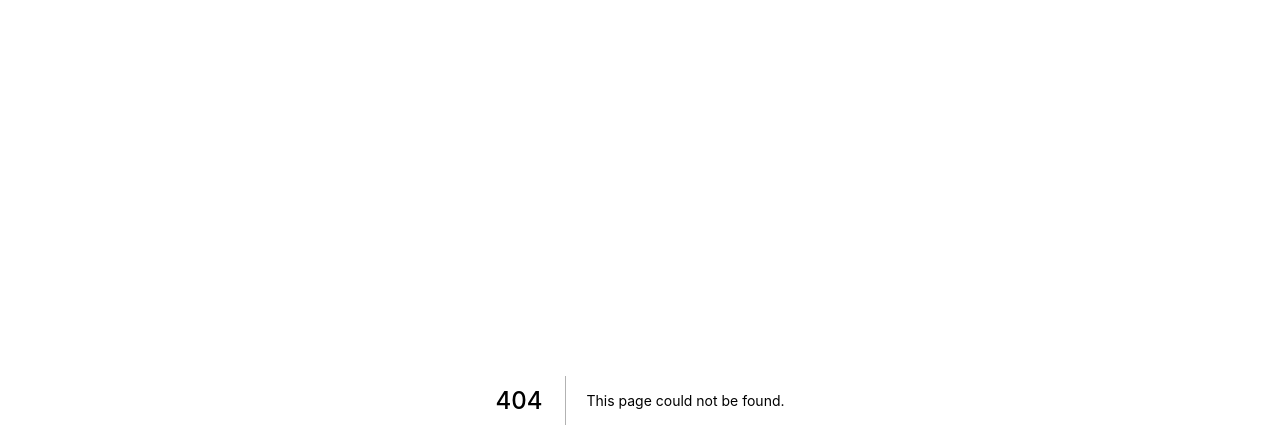
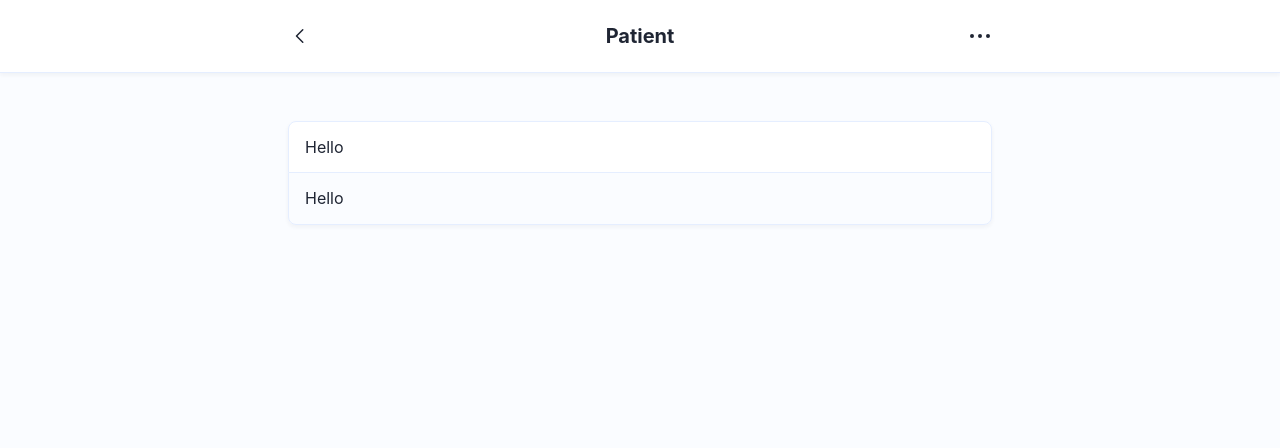
Before and after one commit to scottwillmoore/fit3161, a Next.js app: page /patient in a window 1280 px wide. Before the commit this address had no page. Shown: the top 448 px of the page. Built offline with nearby package versions, Linux system fonts and the light colour scheme.

Commit message:
Clean up component implementations

```diff
--- a/src/components/button.tsx
+++ b/src/components/button.tsx
@@ -1,6 +1,12 @@
-import { Fragment, createElement } from "react";
+import { Fragment } from "react";
 
-import { As, WithAs, WithChildren } from "app/utilities";
+import {
+    As,
+    AsProps,
+    ChildrenProps,
+    classNames,
+    createElement,
+} from "app/utilities";
 
 import classes from "./button.module.scss";
 
@@ -8,39 +14,43 @@ function capitalize([first, ...rest]: string) {
     return `${first.toUpperCase()}${rest.join("")}`;
 }
 
-export type ButtonVariant = "primary" | "secondary" | "danger";
+const buttonVariants = {
+    primary: classes.buttonPrimary,
+    secondary: classes.buttonSecondary,
+    danger: classes.buttonDanger,
+};
 
-export type ButtonProperties<T extends As> = WithAs<T> & {
+export type ButtonVariant = keyof typeof buttonVariants;
+
+export type ButtonProps<T extends As> = {
     icon: any;
     text: string;
     variant: ButtonVariant;
-};
+} & AsProps<T>;
 
 export function Button<T extends As>({
-    as,
-    icon,
+    icon: Icon,
     text,
     variant,
-    ...properties
-}: ButtonProperties<T>) {
-    const classNames = [];
-    classNames.push(classes.button);
-    classNames.push(classes[`button${capitalize(variant)}`]);
-
-    const className = classNames.join(" ");
+    as,
+    asRef,
+    ...props
+}: ButtonProps<T>) {
+    const className = classNames(classes.button, buttonVariants[variant]);
 
     return createElement(
         as || "button",
-        { className, ...properties },
+        asRef,
+        { className, ...props },
         <Fragment>
-            {createElement(icon, { height: "24" })}
+            <Icon height="24" />
             <span className={classes.text}>{text}</span>
         </Fragment>
     );
 }
 
-export type ButtonGroupProperties = WithChildren;
+export type ButtonGroupProps = ChildrenProps;
 
-export function ButtonGroup({ children }: ButtonGroupProperties) {
+export function ButtonGroup({ children }: ButtonGroupProps) {
     return <div className={classes.buttonGroup}>{children}</div>;
 }
--- a/src/components/card.module.scss
+++ b/src/components/card.module.scss
@@ -3,80 +3,55 @@
 @use "utilities" as *;
 @use "variables" as *;
 
+$background-color-primary: $color-white;
+$background-color-secondary: $color-blue-white;
+$border-color: $color-blue-soft;
+$border-width: 1px;
+$border-radius: 8px;
+$box-shadow: $box-shadow;
+$box-shadow-focus: $box-shadow-outline;
+$box-shadow-hover: $box-shadow-outline;
+
 .card {
     display: flex;
     flex-direction: column;
-    text-align: left;
-    color: $color-blue-black;
-    background-color: $color-white;
     border-radius: $border-radius;
     box-shadow: $box-shadow;
 
+    &:focus {
+        box-shadow: $box-shadow-focus;
+    }
+
     &:hover {
-        box-shadow: $box-shadow-outline;
+        box-shadow: $box-shadow-hover;
+    }
+
+    & > * + * {
+        margin-top: -1px;
     }
 }
 
-.section {
-}
-
-.section {
+.cardSection {
     position: relative;
     padding: 16px;
     border-width: $border-width;
-    border-color: $color-blue-soft;
+    border-color: $border-color;
+
+    &:first-child {
+        border-top-left-radius: $border-radius;
+        border-top-right-radius: $border-radius;
+    }
+
+    &:last-child {
+        border-bottom-left-radius: $border-radius;
+        border-bottom-right-radius: $border-radius;
+    }
 }
 
-.section {
-    margin-top: -1px;
+.cardSectionPrimary {
+    background-color: $background-color-primary;
 }
 
-.section:first-child {
-    border-top-left-radius: $border-radius;
-    border-top-right-radius: $border-radius;
+.cardSectionSecondary {
+    background-color: $background-color-secondary;
 }
-
-.section:last-child {
-    border-bottom-left-radius: $border-radius;
-    border-bottom-right-radius: $border-radius;
-}
-
-// .card {
-//     @include column;
-//     @include transition;
-
-//     text-align: left;
-//     color: $color-blue-black;
-//     background-color: $color-white;
-//     border-radius: $border-radius;
-
-//     box-shadow: $box-shadow;
-
-//     &:hover {
-//         box-shadow: $box-shadow-outline;
-//     }
-
-//     & > * {
-//         position: relative;
-//         padding: 16px;
-//         border-width: $border-width;
-//         border-color: $color-blue-soft;
-//     }
-
-//     & > * {
-//         margin-top: -1px;
-//     }
-
-//     & > *:first-child {
-//         border-top-left-radius: 4px;
-//         border-top-right-radius: 4px;
-//     }
-
-//     & > *:last-child {
-//         border-bottom-left-radius: 4px;
-//         border-bottom-right-radius: 4px;
-//     }
-// }
-
-// .section {
-// }
--- a/src/components/card.tsx
+++ b/src/components/card.tsx
@@ -1,29 +1,68 @@
-import { createElement } from "react";
-
-import { As, Join, WithAs, WithChildren } from "app/utilities";
+import {
+    As,
+    AsProps,
+    ChildrenProps,
+    classNames,
+    createElement,
+} from "app/utilities";
 
 import classes from "./card.module.scss";
 
-export type CardProps<T extends As> = Join<WithChildren, WithAs<T>>;
+const CARD_DEFAULT_AS = "div";
 
-export function Card<T extends As>({ as, children, ...props }: CardProps<T>) {
+export type CardProps<T extends As> = AsProps<T> & ChildrenProps;
+
+export function Card<T extends As>({
+    as,
+    asRef,
+    children,
+    ...props
+}: CardProps<T>) {
+    const className = classes.card;
     return createElement(
-        as || "div",
-        { className: classes.card, ...props },
+        as || CARD_DEFAULT_AS,
+        asRef,
+        {
+            className,
+            ...props,
+        },
         children
     );
 }
 
-export type CardSectionProps<T extends As> = Join<WithChildren, WithAs<T>>;
+const CARD_SECTION_DEFAULT_AS = "div";
+
+const cardSectionVariants = {
+    primary: classes.cardSectionPrimary,
+    secondary: classes.cardSectionSecondary,
+};
+
+export type CardSectionVariant = keyof typeof cardSectionVariants;
+
+export type CardSectionProps<T extends As> = {
+    variant?: CardSectionVariant;
+} & AsProps<T> &
+    ChildrenProps;
 
 export function CardSection<T extends As>({
+    variant = "primary",
     as,
+    asRef,
     children,
     ...props
 }: CardSectionProps<T>) {
+    const className = classNames(
+        classes.cardSection,
+        cardSectionVariants[variant]
+    );
+
     return createElement(
-        as || "div",
-        { className: classes.section, ...props },
+        as || CARD_SECTION_DEFAULT_AS,
+        asRef,
+        {
+            className,
+            ...props,
+        },
         children
     );
 }
--- a/src/components/frame.tsx
+++ b/src/components/frame.tsx
@@ -2,7 +2,7 @@ import Head from "next/head";
 
 import { Fragment } from "react";
 
-import { WithChildren } from "app/utilities";
+import { ChildrenProps } from "app/utilities";
 import { ChevronLeft, KebabHorizontal } from "app/icons";
 
 import classes from "./frame.module.scss";
@@ -27,7 +27,7 @@ function Header({ title }: HeaderProps) {
     );
 }
 
-export type BodyProps = WithChildren;
+export type BodyProps = ChildrenProps;
 
 function Body({ children }: BodyProps) {
     return <main className={classes.body}>{children}</main>;
@@ -35,7 +35,7 @@ function Body({ children }: BodyProps) {
 
 export type FrameProps = {
     title: string;
-} & WithChildren;
+} & ChildrenProps;
 
 export function Frame({ title, children }: FrameProps) {
     return (
@@ -65,7 +65,7 @@ export function Frame({ title, children }: FrameProps) {
 
             <div className={classes.frame}>
                 <Header title={title} />
-                <Body>{children} </Body>
+                <Body>{children}</Body>
             </div>
         </Fragment>
     );
--- a/src/components/index.tsx
+++ b/src/components/index.tsx
@@ -1,6 +1,5 @@
 export * from "./button";
 export * from "./card";
 export * from "./frame";
-export * from "./multiple-choice";
 export * from "./progress-bar";
 export * from "./radio";
--- a/src/components/radio.tsx
+++ b/src/components/radio.tsx
@@ -1,16 +1,16 @@
 import { useState } from "react";
 
-import { WithChildren } from "app/utilities";
+import { ChildrenProps, classNames } from "app/utilities";
 
 import classes from "./radio.module.scss";
 
-export type RadioProperties = {
+export type RadioProps = {
     name: string;
     title: string;
     description: string;
 };
 
-export function Radio({ name, title, description }: RadioProperties) {
+export function Radio({ name, title, description }: RadioProps) {
     return (
         <label className={classes.label}>
             <input className={classes.input} type="radio" name={name} />
@@ -25,17 +25,12 @@ export function Radio({ name, title, description }: RadioProperties) {
     );
 }
 
-export type RadioGroupProperties = WithChildren;
+export type RadioGroupProps = ChildrenProps;
 
-export function RadioGroup({ children }: RadioGroupProperties) {
+export function RadioGroup({ children }: RadioGroupProps) {
     const [focus, setFocus] = useState(false);
 
-    const classNames = [classes.card];
-    if (focus) {
-        classNames.push(classes.cardFocus);
-    }
-
-    const className = classNames.join(" ");
+    const className = classNames(classes.card, focus && classes.cardFocus);
 
     return (
         <div
--- /dev/null
+++ b/src/pages/patient.tsx
@@ -0,0 +1,16 @@
+import { Card, CardSection, Frame } from "app/components";
+
+export default function Patient() {
+    return (
+        <Frame title="Patient">
+            <Card>
+                <CardSection>
+                    <p>Hello</p>
+                </CardSection>
+                <CardSection variant="secondary">
+                    <p>Hello</p>
+                </CardSection>
+            </Card>
+        </Frame>
+    );
+}
--- a/src/utilities.tsx
+++ b/src/utilities.tsx
@@ -1,18 +1,58 @@
-import { ComponentPropsWithoutRef, ElementType, ReactNode } from "react";
+import {
+    ComponentProps,
+    ComponentPropsWithoutRef,
+    ElementType,
+    ReactNode,
+    createElement as reactCreateElement,
+} from "react";
 
-export type Join<T, U> = T & Omit<U, keyof T>;
+export type Expand<T> = T extends infer TObject
+    ? { [TKey in keyof TObject]: TObject[TKey] }
+    : never;
+
+export type RecursiveExpand<T> = T extends object
+    ? T extends infer TObject
+        ? { [TKey in keyof TObject]: TObject[TKey] }
+        : never
+    : T;
+
+type BinaryJoin<T, U> = T & Omit<U, keyof T>;
+
+export type Join<T extends any[]> = T extends [infer THead, ...infer TRest]
+    ? TRest extends [infer TTail]
+        ? BinaryJoin<THead, TTail>
+        : BinaryJoin<THead, Join<TRest>>
+    : never;
 
 export type As = ElementType;
 
-export type WithAs<T extends As> = Join<
-    { as?: T },
-    ComponentPropsWithoutRef<T>
+export type AsRef<T extends As> = ComponentProps<T>["ref"];
+
+export type AsProps<T extends As = "div"> = Join<
+    [
+        {
+            as?: T;
+            asRef?: AsRef<T>;
+        },
+        ComponentPropsWithoutRef<T>
+    ]
 >;
 
-export type WithChildren = {
-    children?: ReactNode;
+export type ChildrenProps<T extends ReactNode = ReactNode> = {
+    children?: T;
 };
 
-export type WithClassName = {
-    className?: string;
-};
+export function classNames(
+    ...classes: (undefined | null | false | string)[]
+): string {
+    return classes.filter(Boolean).join(" ");
+}
+
+export function createElement<T extends As>(
+    as: T,
+    asRef: AsRef<T>,
+    props: any,
+    children?: ReactNode
+) {
+    return reactCreateElement(as, { ref: asRef, ...props }, children);
+}
```
Also changed, not shown: src/components/multiple-choice.module.scss (deleted, +0 -25 lines), src/components/multiple-choice.tsx (deleted, +0 -34 lines).
